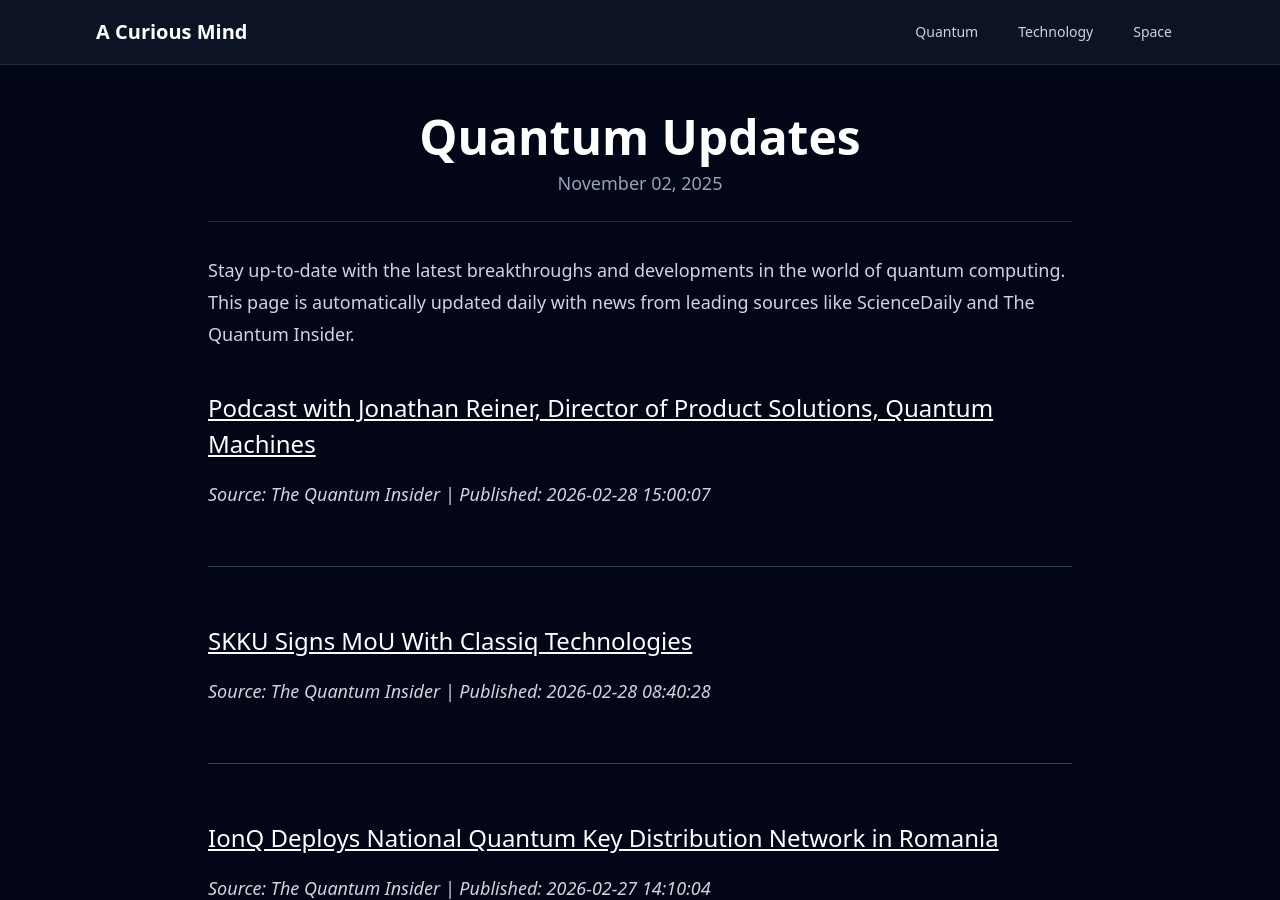
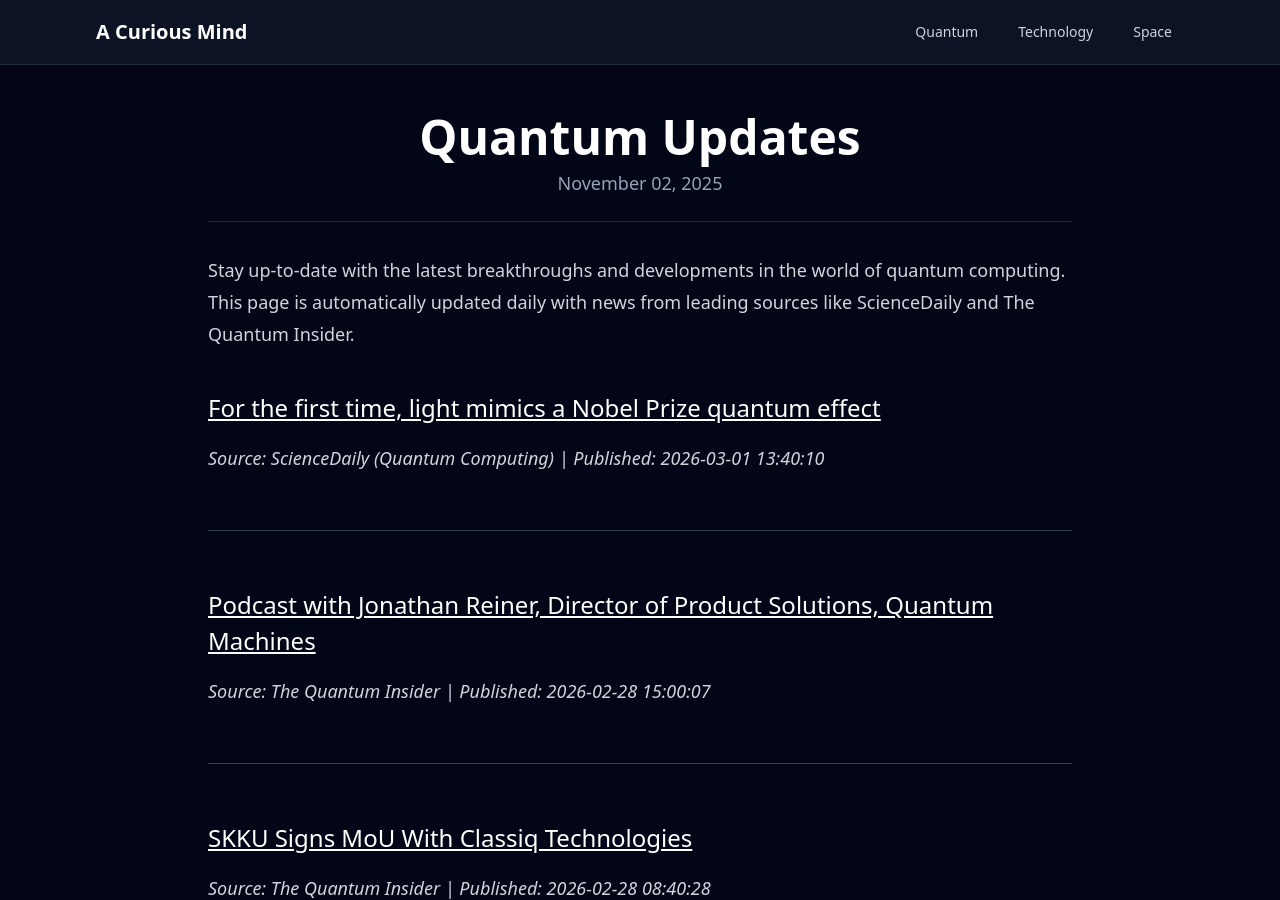
Before and after one commit to onehl7/onehl7.github.io, a Jekyll site: the page built from _posts/2025-11-02-quantum-updates.md, in a window 1280 px wide and 900 px high. Built offline with Jekyll 4.4.1, drawn with Linux system fonts in a browser that asks for light colours; nearby versions of some CDN libraries; some of the changed text lies outside the part shown.

Commit message:
Update quantum news data

```diff
--- a/_data/quantum_news.json
+++ b/_data/quantum_news.json
@@ -1,4 +1,10 @@
 [
+  {
+    "source": "ScienceDaily (Quantum Computing)",
+    "title": "For the first time, light mimics a Nobel Prize quantum effect",
+    "link": "https://www.sciencedaily.com/releases/2026/02/260228093446.htm",
+    "published": "2026-03-01 13:40:10"
+  },
   {
     "source": "The Quantum Insider",
     "title": "Podcast with Jonathan Reiner, Director of Product Solutions, Quantum Machines",
@@ -52,11 +58,5 @@
     "title": "Quantum computer breakthrough tracks qubit fluctuations in real time",
     "link": "https://www.sciencedaily.com/releases/2026/02/260219040756.htm",
     "published": "2026-02-20 14:03:48"
-  },
-  {
-    "source": "ScienceDaily (Quantum Computing)",
-    "title": "Majorana qubits decoded in quantum computing breakthrough",
-    "link": "https://www.sciencedaily.com/releases/2026/02/260216084525.htm",
-    "published": "2026-02-16 13:45:25"
   }
 ]
```
